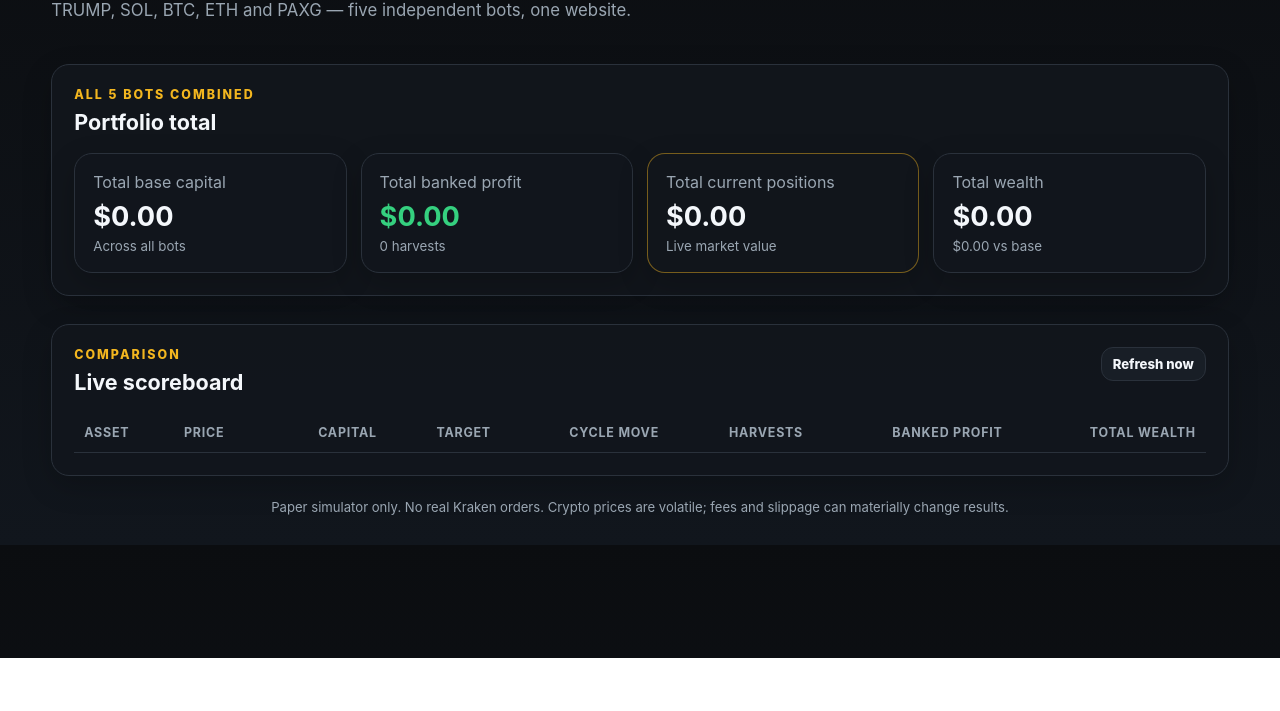
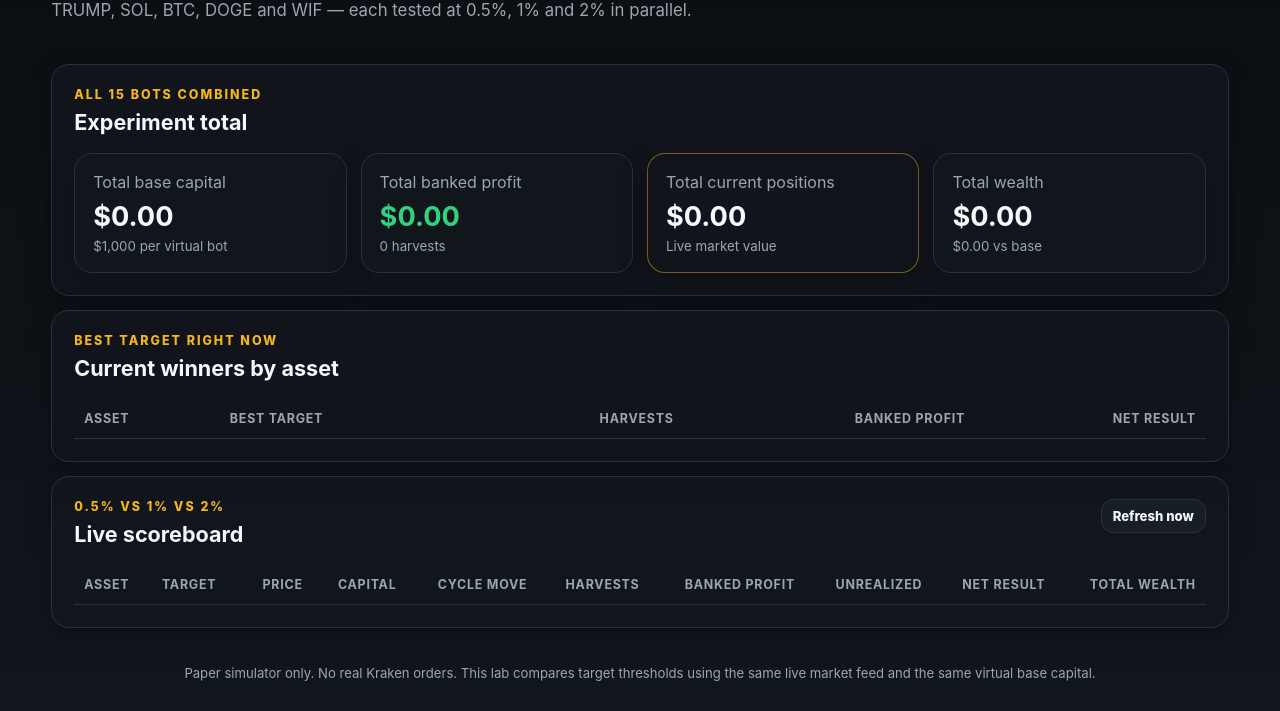
Before and after one commit to vincentmaster90/trump-crumb-harvester, a website: page index.html in a window 1280 px wide. Shown: the part 142-853 px from the top of the page. Before the commit the page ends 800 px from the top, so only its background shows below. Drawn offline with Linux system fonts and the light colour scheme; no server answers.

Commit message:
Create 15-bot harvest lab dashboard

```diff
--- a/index.html
+++ b/index.html
@@ -3,8 +3,8 @@
 <head>
   <meta charset="utf-8" />
   <meta name="viewport" content="width=device-width, initial-scale=1" />
-  <title>Multi Crumb Harvester</title>
-  <meta name="description" content="Five independent Kraken paper bots in one dashboard." />
+  <title>15 Bot Harvest Lab</title>
+  <meta name="description" content="Fifteen independent Kraken paper bots comparing 0.5%, 1% and 2% harvest targets." />
   <link rel="stylesheet" href="styles.css" />
 </head>
 <body>
@@ -12,8 +12,8 @@
     <header class="hero">
       <div>
         <p class="eyebrow">KRAKEN PAPER TEST • 24/7</p>
-        <h1>Multi Crumb Harvester</h1>
-        <p class="sub">TRUMP, SOL, BTC, ETH and PAXG — five independent bots, one website.</p>
+        <h1>15 Bot Harvest Lab</h1>
+        <p class="sub">TRUMP, SOL, BTC, DOGE and WIF — each tested at 0.5%, 1% and 2% in parallel.</p>
       </div>
       <div class="status-wrap">
         <span id="liveDot" class="dot"></span>
@@ -24,38 +24,53 @@
     <section class="panel">
       <div class="panel-head">
         <div>
-          <p class="eyebrow">All 5 bots combined</p>
-          <h2>Portfolio total</h2>
+          <p class="eyebrow">All 15 bots combined</p>
+          <h2>Experiment total</h2>
         </div>
       </div>
       <div class="grid stats">
-        <article class="card"><span>Total base capital</span><strong id="totalCapital">$0.00</strong><small>Across all bots</small></article>
+        <article class="card"><span>Total base capital</span><strong id="totalCapital">$0.00</strong><small>$1,000 per virtual bot</small></article>
         <article class="card profit"><span>Total banked profit</span><strong id="totalBanked">$0.00</strong><small id="totalHarvests">0 harvests</small></article>
         <article class="card accent"><span>Total current positions</span><strong id="totalPositions">$0.00</strong><small>Live market value</small></article>
         <article class="card"><span>Total wealth</span><strong id="totalWealth">$0.00</strong><small id="totalPnL">$0.00 vs base</small></article>
       </div>
     </section>
 
-    <section id="botsGrid" class="grid two"></section>
+    <section class="panel log-panel">
+      <div class="panel-head">
+        <div>
+          <p class="eyebrow">Best target right now</p>
+          <h2>Current winners by asset</h2>
+        </div>
+      </div>
+      <div class="table-wrap">
+        <table>
+          <thead><tr><th>Asset</th><th>Best target</th><th>Harvests</th><th>Banked profit</th><th>Net result</th></tr></thead>
+          <tbody id="winnerBody"></tbody>
+        </table>
+      </div>
+    </section>
 
     <section class="panel log-panel">
       <div class="panel-head">
         <div>
-          <p class="eyebrow">Comparison</p>
+          <p class="eyebrow">0.5% vs 1% vs 2%</p>
           <h2>Live scoreboard</h2>
         </div>
         <button id="refreshBtn" class="secondary small">Refresh now</button>
       </div>
       <div class="table-wrap">
         <table>
-          <thead><tr><th>Asset</th><th>Price</th><th>Capital</th><th>Target</th><th>Cycle move</th><th>Harvests</th><th>Banked profit</th><th>Total wealth</th></tr></thead>
+          <thead><tr><th>Asset</th><th>Target</th><th>Price</th><th>Capital</th><th>Cycle move</th><th>Harvests</th><th>Banked profit</th><th>Unrealized</th><th>Net result</th><th>Total wealth</th></tr></thead>
           <tbody id="scoreBody"></tbody>
         </table>
       </div>
     </section>
 
+    <section id="botsGrid" class="grid two"></section>
+
     <footer>
-      Paper simulator only. No real Kraken orders. Crypto prices are volatile; fees and slippage can materially change results.
+      Paper simulator only. No real Kraken orders. This lab compares target thresholds using the same live market feed and the same virtual base capital.
     </footer>
   </main>
   <script src="app.js"></script>
```
